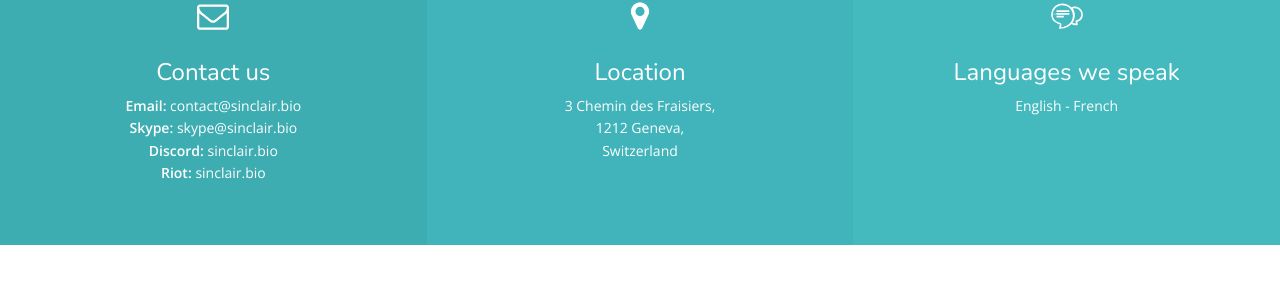
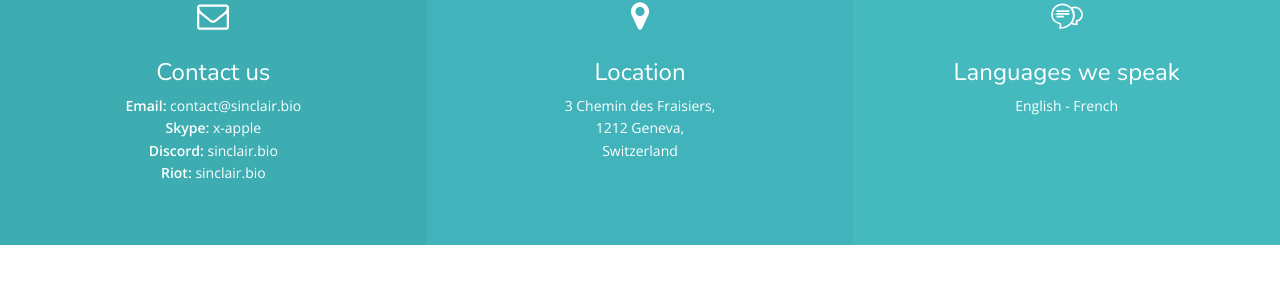
Before and after one commit to xapple/sinclair.bio, a Jekyll site: the page built from index.html, in a window 1280 px wide and 900 px high, scrolled down 417 px. Shown: the part 142-449 px from the top of the window. Built offline with Jekyll 4.4.1, drawn with Linux system fonts in a browser that asks for light colours; nearby versions of some CDN libraries.

Commit message:
Update Skype

```diff
--- a/_config.yml
+++ b/_config.yml
@@ -20,8 +20,8 @@ form:
 # Contact info
 contact:
     email: contact@sinclair.bio
-    skype: skype@sinclair.bio
-    skypeid: skype:x-apple
+    skype: x-apple
+    skypeid: x-apple
     discord: sinclair.bio
     riot: sinclair.bio
 
```
